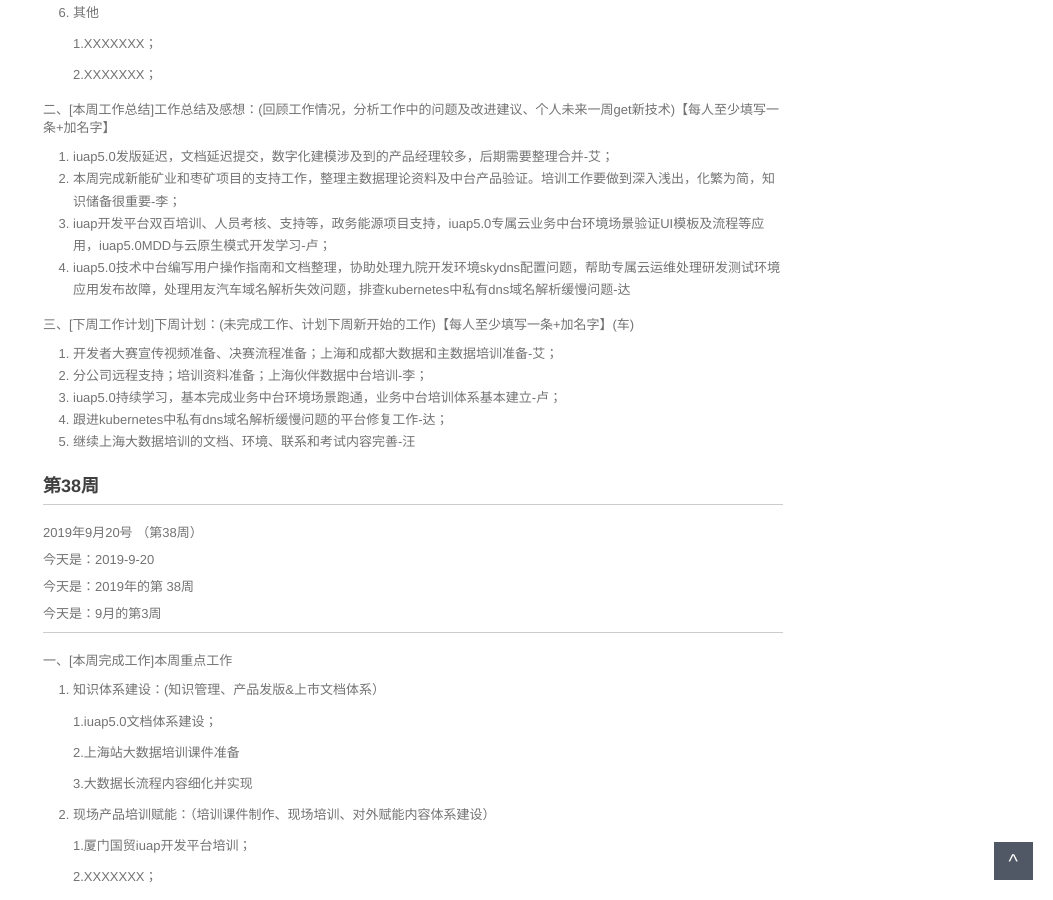
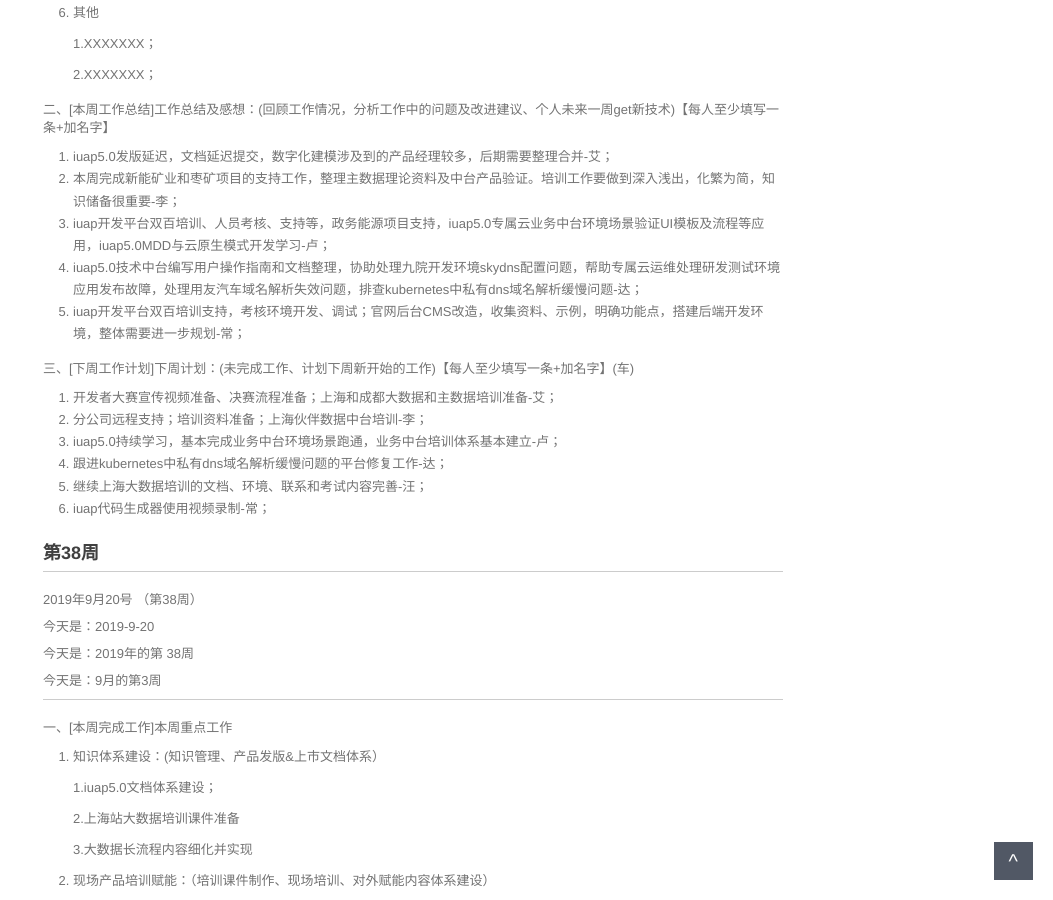
Before and after one commit to walllFlower/blog, a Jekyll site: the page built from _posts/2018-07-17-day_report_cxz.md, in a window 1280 px wide and 900 px high, scrolled down 1187 px. Shown: the whole window, without its empty margins (227-1280 px from the left). Built offline with Jekyll 4.4.1, drawn with Linux system fonts in a browser that asks for light colours; comment, search, counter and statistics services are not loaded.

Commit message:
Update 2018-07-17-day_report_cxz.md

```diff
--- a/_posts/2018-07-17-day_report_cxz.md
+++ b/_posts/2018-07-17-day_report_cxz.md
@@ -78,7 +78,8 @@ categories: 技术运营工作周报
 1. iuap5.0发版延迟，文档延迟提交，数字化建模涉及到的产品经理较多，后期需要整理合并-艾；
 2. 本周完成新能矿业和枣矿项目的支持工作，整理主数据理论资料及中台产品验证。培训工作要做到深入浅出，化繁为简，知识储备很重要-李；
 3. iuap开发平台双百培训、人员考核、支持等，政务能源项目支持，iuap5.0专属云业务中台环境场景验证UI模板及流程等应用，iuap5.0MDD与云原生模式开发学习-卢；
-4. iuap5.0技术中台编写用户操作指南和文档整理，协助处理九院开发环境skydns配置问题，帮助专属云运维处理研发测试环境应用发布故障，处理用友汽车域名解析失效问题，排查kubernetes中私有dns域名解析缓慢问题-达
+4. iuap5.0技术中台编写用户操作指南和文档整理，协助处理九院开发环境skydns配置问题，帮助专属云运维处理研发测试环境应用发布故障，处理用友汽车域名解析失效问题，排查kubernetes中私有dns域名解析缓慢问题-达；
+5. iuap开发平台双百培训支持，考核环境开发、调试；官网后台CMS改造，收集资料、示例，明确功能点，搭建后端开发环境，整体需要进一步规划-常；
 
 三、[下周工作计划]下周计划：(未完成工作、计划下周新开始的工作)【每人至少填写一条+加名字】(车)
 
@@ -86,7 +87,8 @@ categories: 技术运营工作周报
 2. 分公司远程支持；培训资料准备；上海伙伴数据中台培训-李；
 3. iuap5.0持续学习，基本完成业务中台环境场景跑通，业务中台培训体系基本建立-卢；
 4. 跟进kubernetes中私有dns域名解析缓慢问题的平台修复工作-达；
-5. 继续上海大数据培训的文档、环境、联系和考试内容完善-汪
+5. 继续上海大数据培训的文档、环境、联系和考试内容完善-汪；
+6. iuap代码生成器使用视频录制-常；
 
 
 
```
